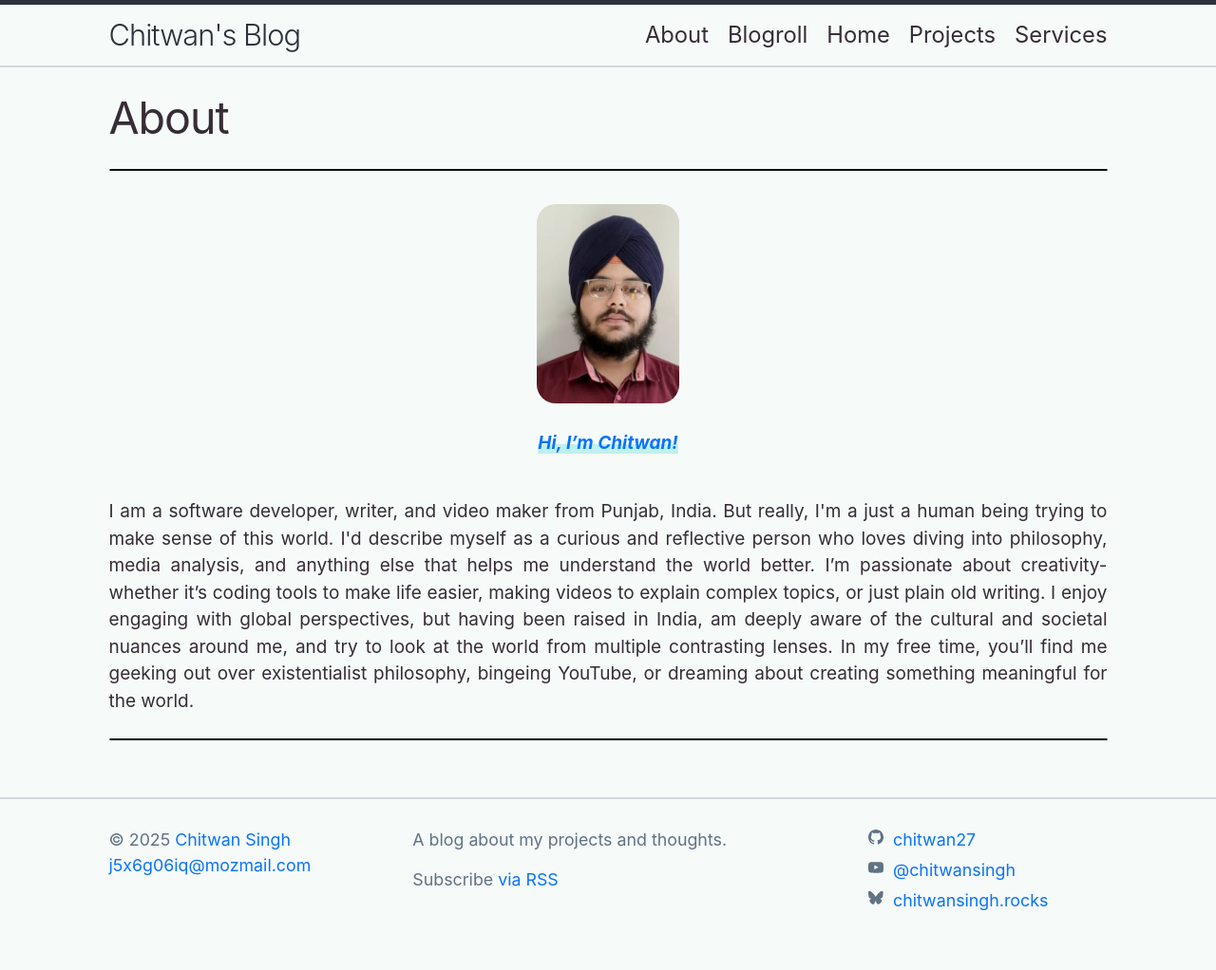
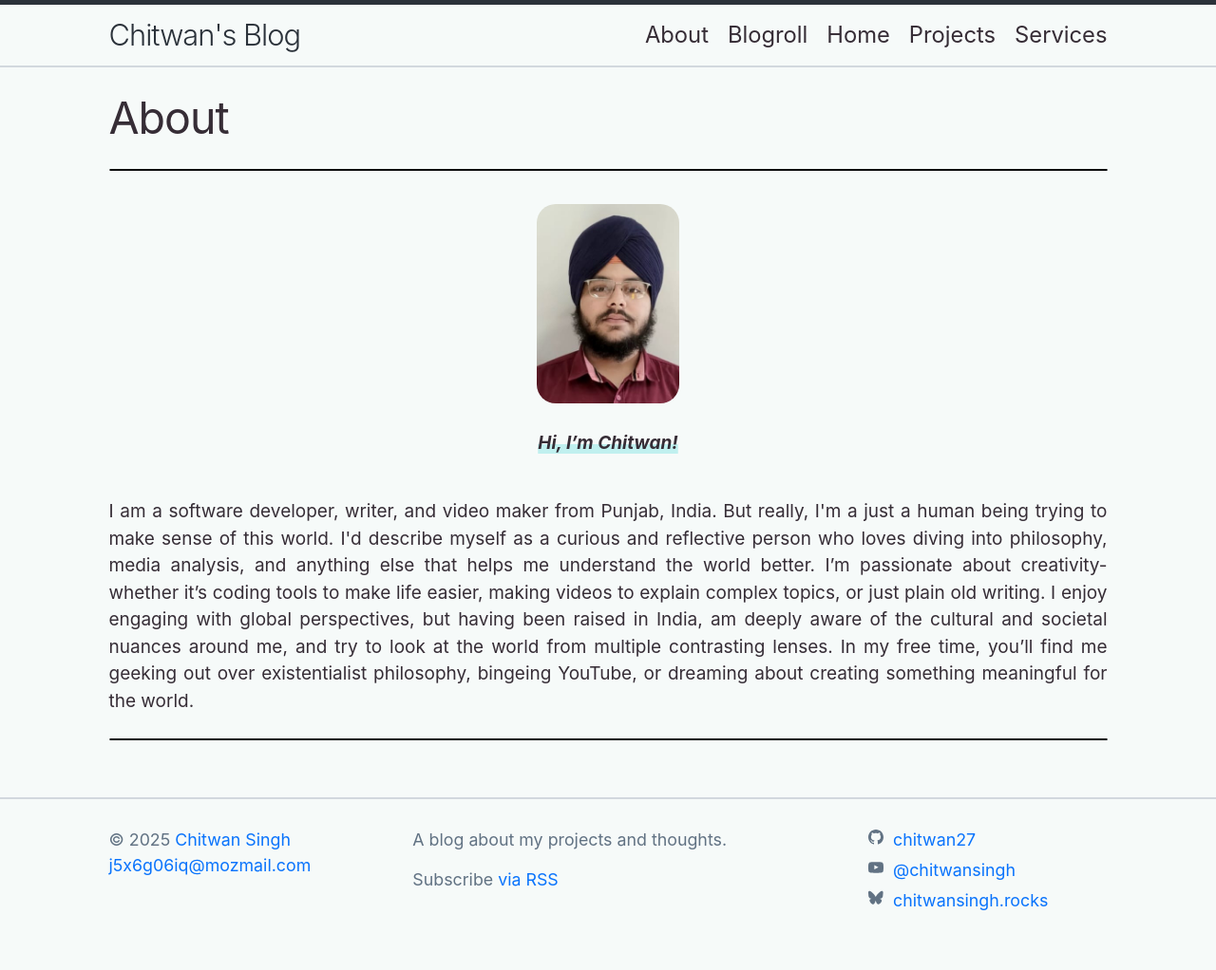
Before and after one commit to chitwan27/chitwan27.github.io, a Jekyll site: the page built from about.md, in a window 1280 px wide. Shown: the whole page at 95% size. Built offline with Jekyll 4.4.1, drawn with Linux system fonts in a browser that asks for light colours.

Commit message:
important fixes

```diff
--- a/about.md
+++ b/about.md
@@ -11,12 +11,12 @@ author: "Chitwan Singh"
 <div align="center">
 
     <div class="profile-pic">
-        <img src="/assets/images/profile.jpeg" alt="My Profile Picture" loading="lazy">
+        <a href="https://chitwansingh.rocks"><img src="/assets/images/profile.jpeg" alt="My Profile Picture" loading="lazy"></a>
     </div>
 
     <br>
 
-    <div style="text-align: center;"><em><strong><u><a href="https://chitwansingh.rocks">Hi, I’m Chitwan!</a></u></strong></em></div>
+    <div style="text-align: center;"><em><strong><u>Hi, I’m Chitwan!</u></strong></em></div>
 
 </div>
 
```
Also changed, not shown: services.md (+2 -0 lines).
